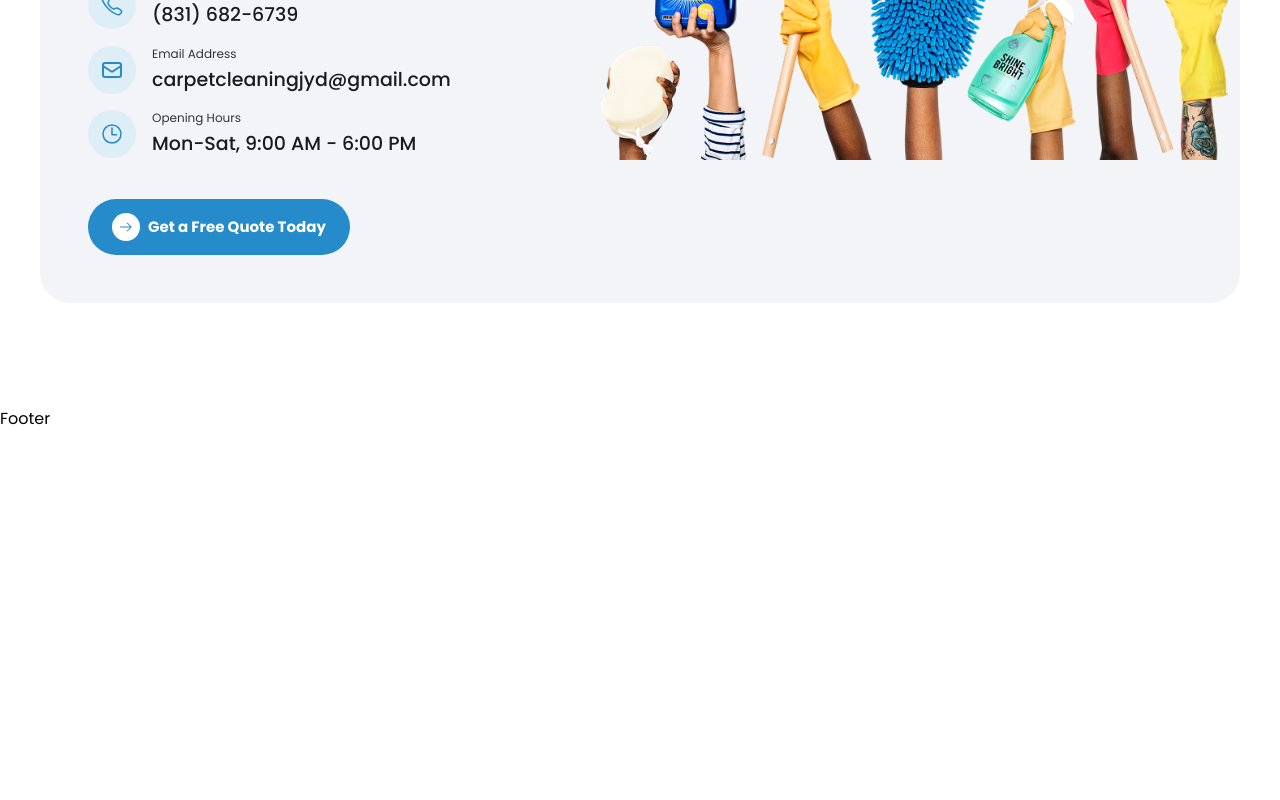
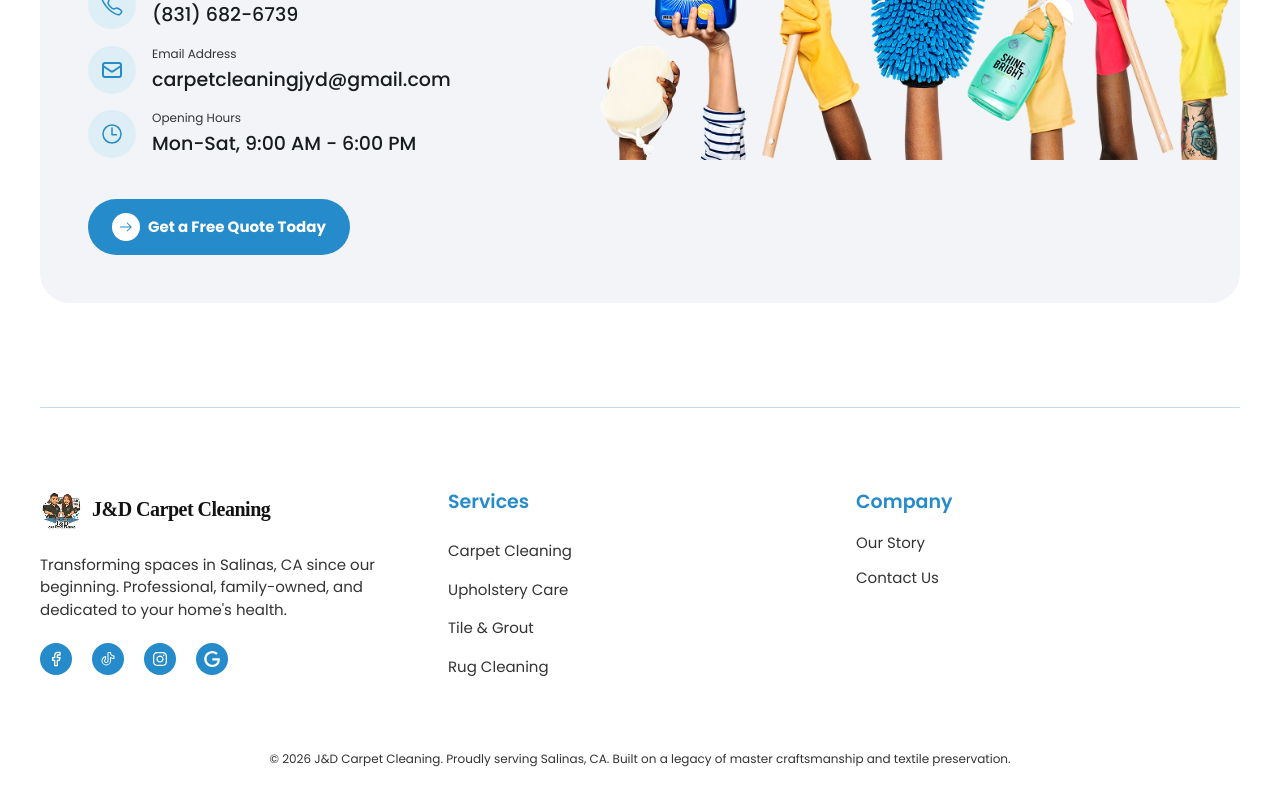
Before and after one commit to Sprinters101/jd_cleaning, a React (Vite) app: page / in a window 1280 px wide. Shown: the part 5179-5979 px from the top of the page. Before the commit the page ends 5610 px from the top, so only its background shows below. Built offline with nearby package versions, Linux system fonts and the light colour scheme; a web font is replaced by a local one.

Commit message:
feat: Enhance Footer component with structured layout, social links, and company information

```diff
--- a/src/component/common/Footer.jsx
+++ b/src/component/common/Footer.jsx
@@ -1,7 +1,136 @@
 import React from "react";
+import Container from "./Container";
+import Logo from "./Logo";
+import Text from "./Text";
+import { LuFacebook } from "react-icons/lu";
+import { PiTiktokLogo, PiWhatsappLogo } from "react-icons/pi";
+import { FaInstagram } from "react-icons/fa";
+import { SiGoogle } from "react-icons/si";
 
 const Footer = () => {
-    return <div>Footer</div>;
+    return (
+        <div>
+            <Container className="">
+                <div className="border-t border-t-blue-light-active" />
+                <div className="grid grid-cols-1 md:grid-cols-2 lg:grid-cols-3 md:pt-20 pt-8 pb-10 gap-6 ">
+                    <div className="">
+                        <Logo />
+                        <Text
+                            className="mt-[1.375rem] w-[24.1875rem] text-grey"
+                            variant="b3_regular"
+                        >
+                            {footerData?.company?.description}
+                        </Text>
+                        <div className="flex gap-5 mt-[22px]">
+                            {footerData.social.map((social) => (
+                                <a
+                                    key={social.name}
+                                    href={social.url}
+                                    target="_blank"
+                                    rel="noopener noreferrer"
+                                    className="block size-8 rounded-full overflow-hidden bg-blue-normal text-white isCentered"
+                                >
+                                    {social?.icon}
+                                </a>
+                            ))}
+                        </div>
+                    </div>
+                    <div className="space-y-6">
+                        <div>
+                            <Text className="font-semibold text-blue-normal text-[19px] mb-4">
+                                Services
+                            </Text>
+
+                            <div className="flex flex-col gap-4 mt-6">
+                                {footerData.services.map((service, index) => (
+                                    <a
+                                        key={index}
+                                        href="#services"
+                                        className="text-grey hover:text-blue-600 transition-colors duration-200 text-[15px]"
+                                    >
+                                        {service}
+                                    </a>
+                                ))}
+                            </div>
+                        </div>
+                    </div>
+
+                    <div className="space-y-6">
+                        <div>
+                            <Text className="font-semibold text-blue-normal text-[19px] mb-4">
+                                Company
+                            </Text>
+
+                            <div className="flex flex-col gap-3">
+                                {footerData.companyLinks.map(
+                                    (service, index) => (
+                                        <a
+                                            key={index}
+                                            href="#jdkd"
+                                            className="text-grey hover:text-blue-600 transition-colors duration-200 text-[15px]"
+                                        >
+                                            {service}
+                                        </a>
+                                    ),
+                                )}
+                            </div>
+                        </div>
+                    </div>
+                </div>
+
+                <Text variant="c1" className="py-8 text-center text-grey">
+                    {footerData.copyright}
+                </Text>
+            </Container>
+        </div>
+    );
 };
 
 export default Footer;
+
+const footerData = {
+    company: {
+        name: "J&D Carpet Cleaning",
+        description:
+            "Transforming spaces in Salinas, CA since our beginning. Professional, family-owned, and dedicated to your home's health.",
+    },
+
+    services: [
+        "Carpet Cleaning",
+        "Upholstery Care",
+        "Tile & Grout",
+        "Rug Cleaning",
+    ],
+
+    companyLinks: ["Our Story", "Contact Us"],
+
+    contact: {
+        phone: "(831) 682-6739",
+        email: "carpetcleaningjyd@gmail.com",
+    },
+
+    social: [
+        {
+            name: "Facebook",
+            icon: <LuFacebook />,
+            url: "https://www.facebook.com/profile.php?id=61585853841986",
+        },
+        {
+            name: "Instagram",
+            icon: <PiTiktokLogo />,
+            url: "https://www.tiktok.com/@jdcarpet.cleaning",
+        },
+        {
+            name: "Twitter",
+            icon: <FaInstagram />,
+            url: "https://www.instagram.com/jd__carpetcleaning?igsh=MW5mb2FydThka2lpcw==",
+        },
+        {
+            name: "Twitter",
+            icon: <SiGoogle />,
+            url: "https://g.page/r/CWSN5iO0B93HEBE/review",
+        },
+    ],
+
+    copyright: `© ${new Date()?.getFullYear()} J&D Carpet Cleaning. Proudly serving Salinas, CA. Built on a legacy of master craftsmanship and textile preservation.`,
+};
```
